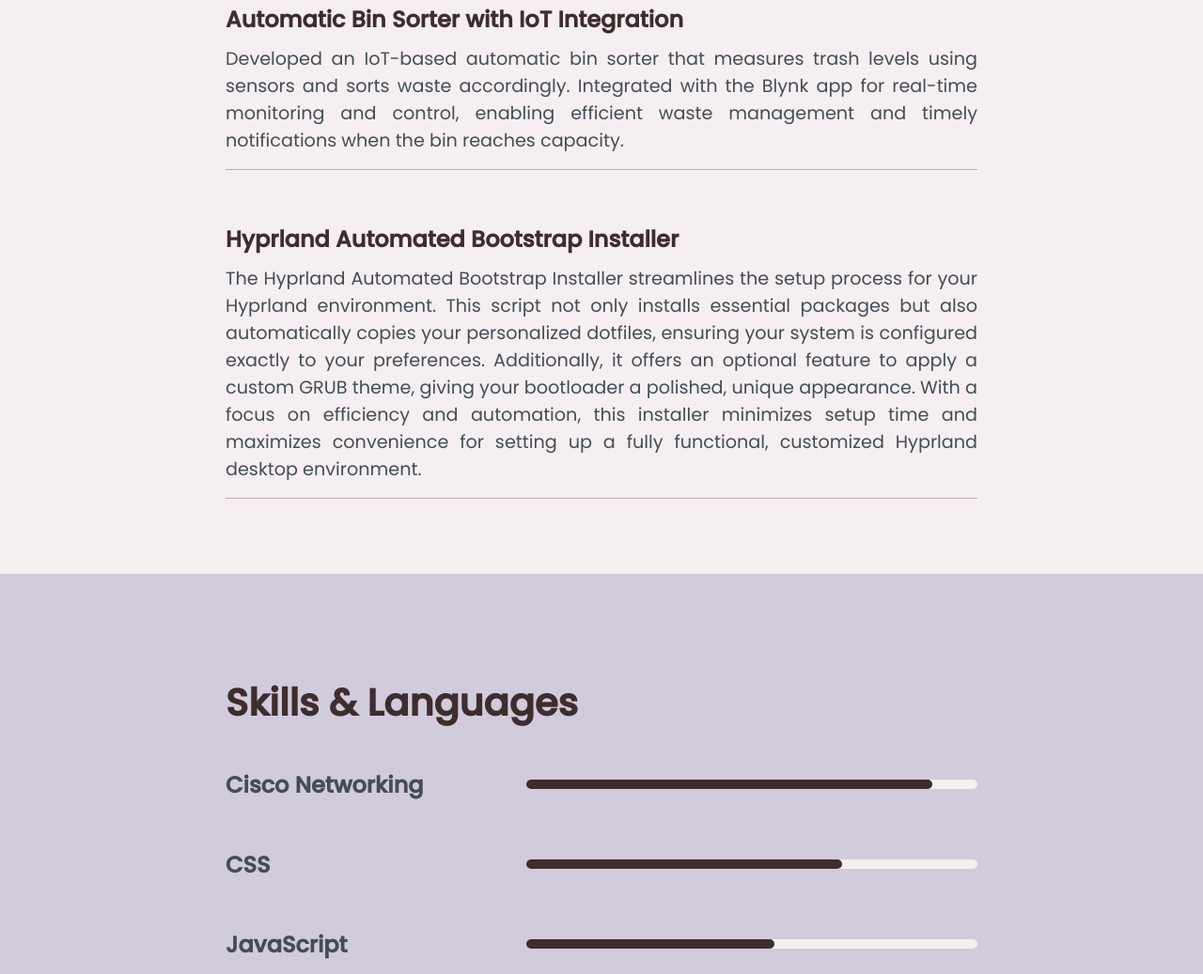
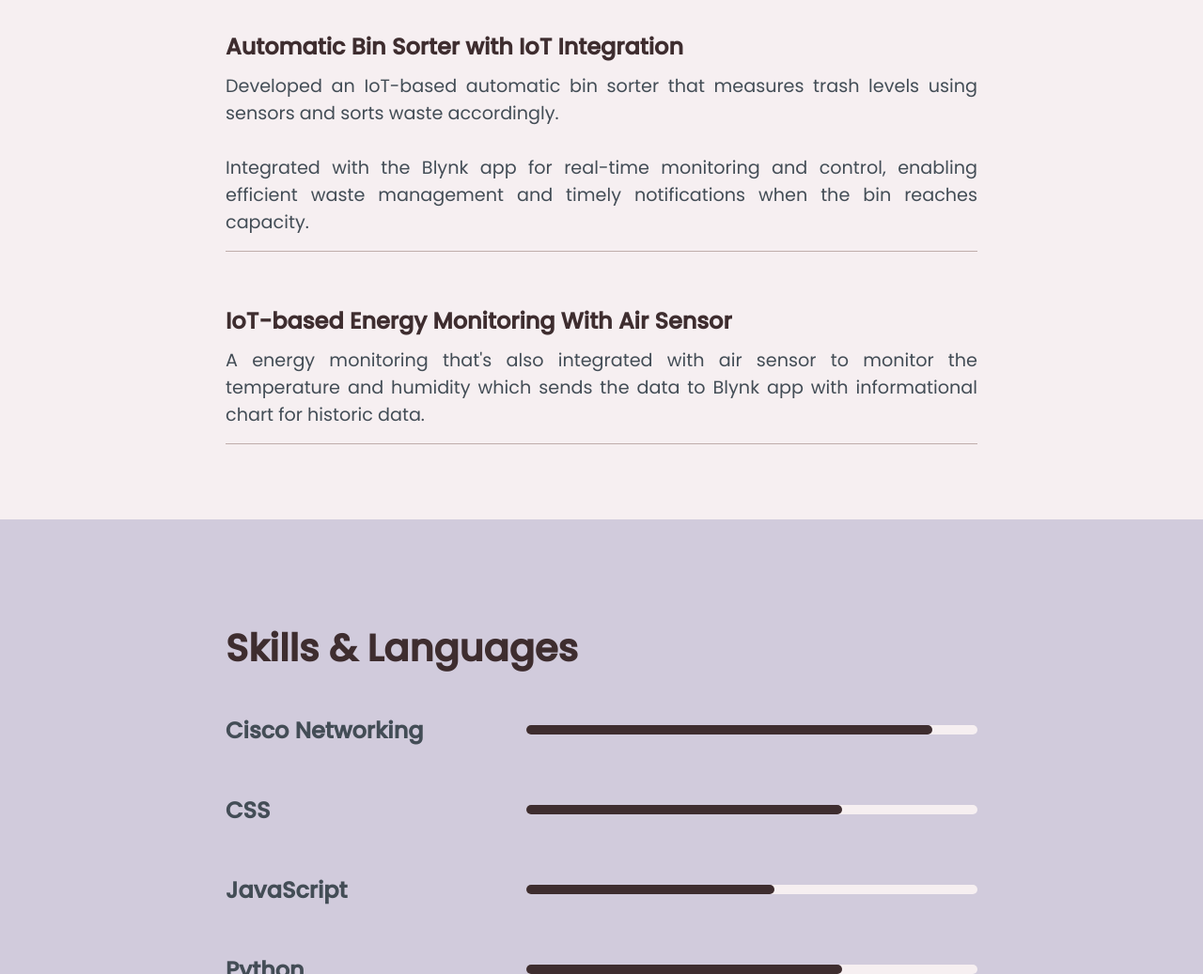
Before and after one commit to xangelkawaiix/cv-site, a plain HTML site: page index.html in a window 1280 px wide. Shown: the part 1789-2826 px from the top of the page at 94% size. Drawn offline with nearby package versions, Linux system fonts and the light colour scheme; a script that the page names is missing.

Commit message:
Changed projects title

```diff
--- a/index.html
+++ b/index.html
@@ -64,25 +64,22 @@
                 <div class="project-item">
                     <h3>HydroleVI</h3>
                     <p style="text-align: justify;">A water level monitoring and control system that detects rising water levels and
-                        triggers a local siren to alert nearby areas of potential flooding. Integrated with the
+                        triggers a local siren to alert nearby areas of potential flooding. </br></br> Integrated with the
                         Blynk app, it provides real-time monitoring through a light indicator system for precise
                         water height detection, enhancing community safety and flood prevention efforts.</p>
                 </div>
                 <div class="project-item">
                     <h3>Automatic Bin Sorter with IoT Integration</h3>
                     <p style="text-align: justify;">Developed an IoT-based automatic bin sorter that measures trash levels using sensors
-                        and sorts waste accordingly. Integrated with the Blynk app for real-time monitoring
+                        and sorts waste accordingly. </br></br>Integrated with the Blynk app for real-time monitoring
                         and control, enabling efficient waste management and timely notifications when the
                         bin reaches capacity.</p>
                 </div>
                 <div class="project-item">
-                    <h3>Hyprland Automated Bootstrap Installer</h3>
-                    <p style="text-align: justify;">The Hyprland Automated Bootstrap Installer streamlines the setup process for your Hyprland environment.
-                        This script not only installs essential packages but also automatically copies your personalized dotfiles, ensuring
-                        your system is configured exactly to your preferences. Additionally, it offers an optional feature to apply a custom GRUB theme, giving your bootloader a polished,
-                        unique appearance. With a focus on efficiency and automation, this
-                        installer minimizes setup time and maximizes convenience for setting up a fully functional,
-                        customized Hyprland desktop environment.</p>
+                    <h3>IoT-based Energy Monitoring With Air Sensor</h3>
+                    <p style="text-align: justify;">A energy monitoring that's also integrated with air sensor to monitor the temperature and humidity
+                        which sends the data to Blynk app with informational chart for historic data.
+                    </p>
                 </div>
             </div>
         </div>
```
